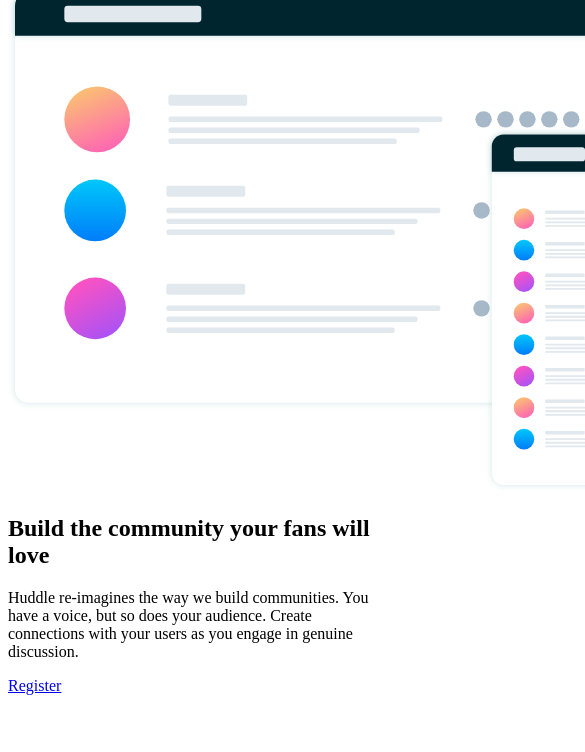
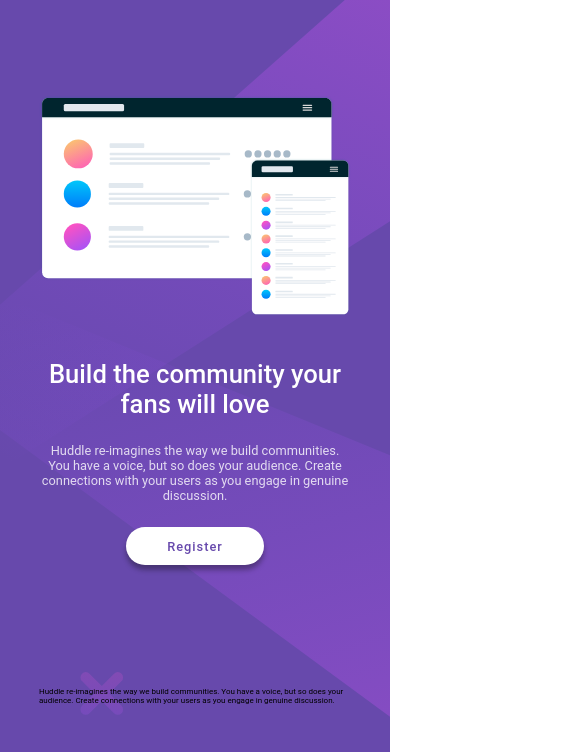
Before and after one commit to Usamaumar118/huddle-landing-page-inro, a plain HTML site: page index.html in a window 390 px wide. Shown: the part 92-844 px from the top of the page, 585 px wide, since content can reach past the window. Drawn offline with Linux system fonts and the light colour scheme.

Commit message:
Added some media queries

```diff
--- a/index.html
+++ b/index.html
@@ -41,9 +41,9 @@
     </main>
 
 
-    <footer>
+    <footer class="footer">
 
-      <div></div>
+      <div>Huddle re-imagines the way we build communities. You have a voice, but so does your audience. Create connections with your users as you engage in genuine discussion. </div>
 
 
     </footer>
--- a/style.scss
+++ b/style.scss
@@ -0,0 +1,135 @@
+*,
+*::before,
+*::after{
+    margin: 0;
+    padding: 0;
+    box-sizing: inherit;
+}
+
+img{
+    max-width: 100%;
+    height: auto;
+}
+
+html{
+    font-family: 'Roboto',sans-serif;
+    font-size: 62.5%;
+    box-sizing: border-box;
+
+    @media only screen and (max-width: 1210px){
+        font-size: 58%;
+    }
+    @media only screen and (max-width: 1130px){
+        font-size: 55%;
+    }
+    @media only screen and (max-width: 1070px){
+        font-size: 50%;
+    }
+
+}
+
+
+.register{
+    background: url('images/bg-desktop.svg') no-repeat;
+    background-size: cover;
+    background-color: #6749AC;
+    min-height: 100vh;
+    padding: 4% 10%;
+
+    display: grid;
+    grid-template-rows: 10% minmax(max-content, 1fr) 10%;
+    align-items: center;
+
+    &__logo{
+        align-self: flex-start;
+        justify-self: start;
+
+        @media only screen and (max-width: 1130px){
+            width: 50%;
+        }
+    }
+
+    &__content{
+    display: flex;
+
+    @media only screen and (max-width: 970px){
+        flex-direction: column;
+    }
+
+
+        &__img{
+            width: 50%;
+            margin-right: 5rem;
+
+
+            @media only screen and (max-width: 970px){
+                width: 100%;
+                margin-right: 0;
+            }
+
+        }
+        &__text{
+            width: 40%;
+            color: #fff;
+
+            @media only screen and (max-width: 970px){
+                width: 100%;
+                text-align: center;
+            }
+
+        }
+        &__heading{
+            font-weight: 500;
+            font-size: 4.2rem;
+            margin-top: 5rem;
+            margin-bottom: 3rem;
+
+
+            @media only screen and (min-width: 1210px){
+                width: 40rem;
+            }
+
+            @media only screen and (max-width: 500px){
+                font-size: 3.2rem;
+            }
+        }
+
+        &__para {
+            width: 80%;
+            font-size: 1.6rem;
+            color: rgba(255, 255, 255, .8);
+            @media only screen and (max-width: 970px){
+                margin: 0 auto;
+            }
+            @media only screen and (max-width: 500px){
+                width: 100%;
+            }
+
+        }
+
+        &__btn{
+
+            display: inline-block;
+            background-color: white;
+            margin-top: 3rem;
+            color: #6749AC;
+            text-decoration: none;
+            font-size: 1.6rem;
+            border-radius: 33rem;
+            font-weight: 500;
+            letter-spacing: 1px;
+            padding: .9em 3.2em ;
+            box-shadow: 0 5px 5px rgba(12, 12, 12, 0.342);
+
+
+
+        }
+
+    }
+}
+
+.footer{
+    display: flex;
+    align-items: center;
+    justify-content: flex-end;
+}
```
Also changed, not shown: style.css, 1 other file.
